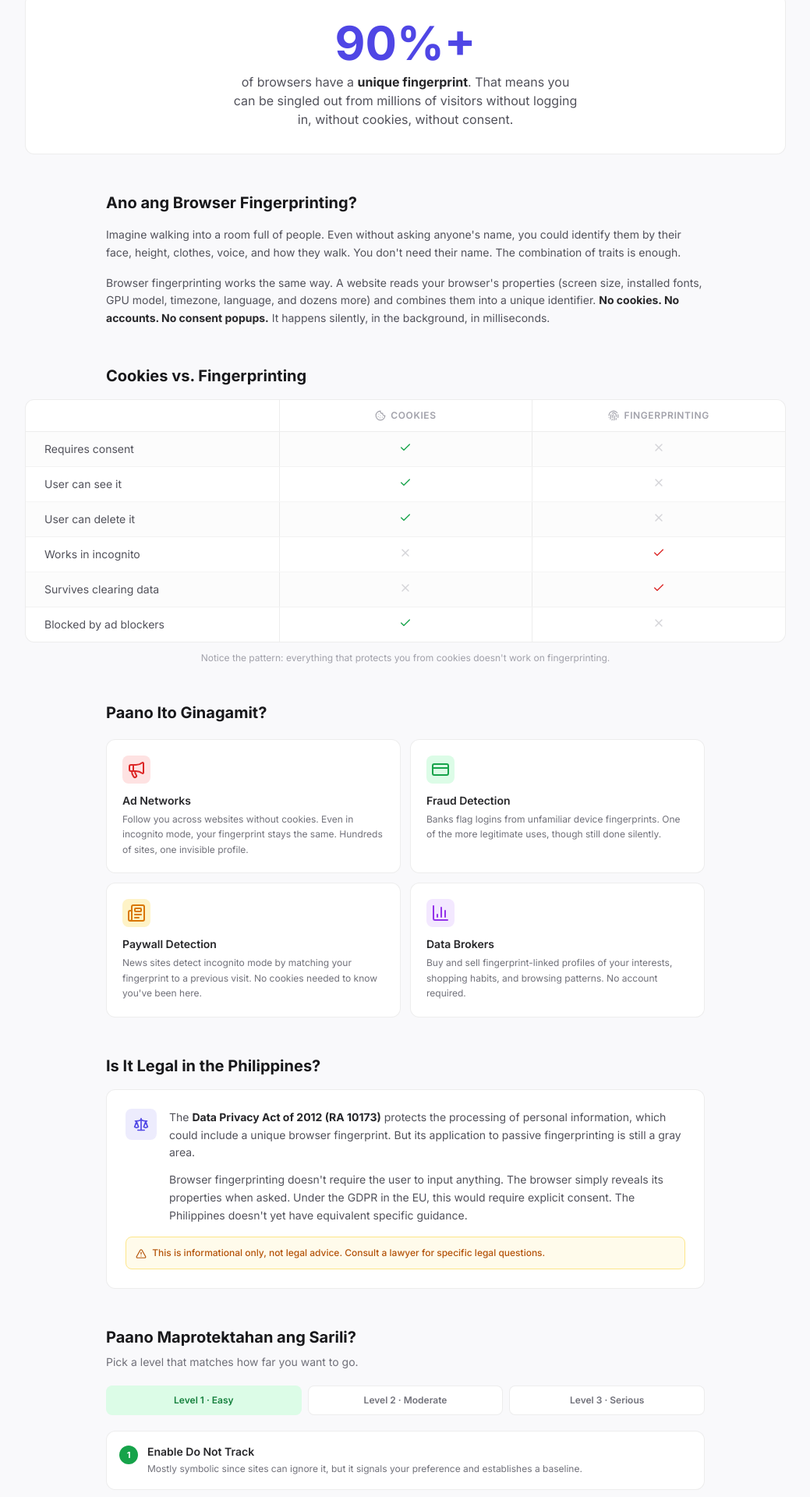
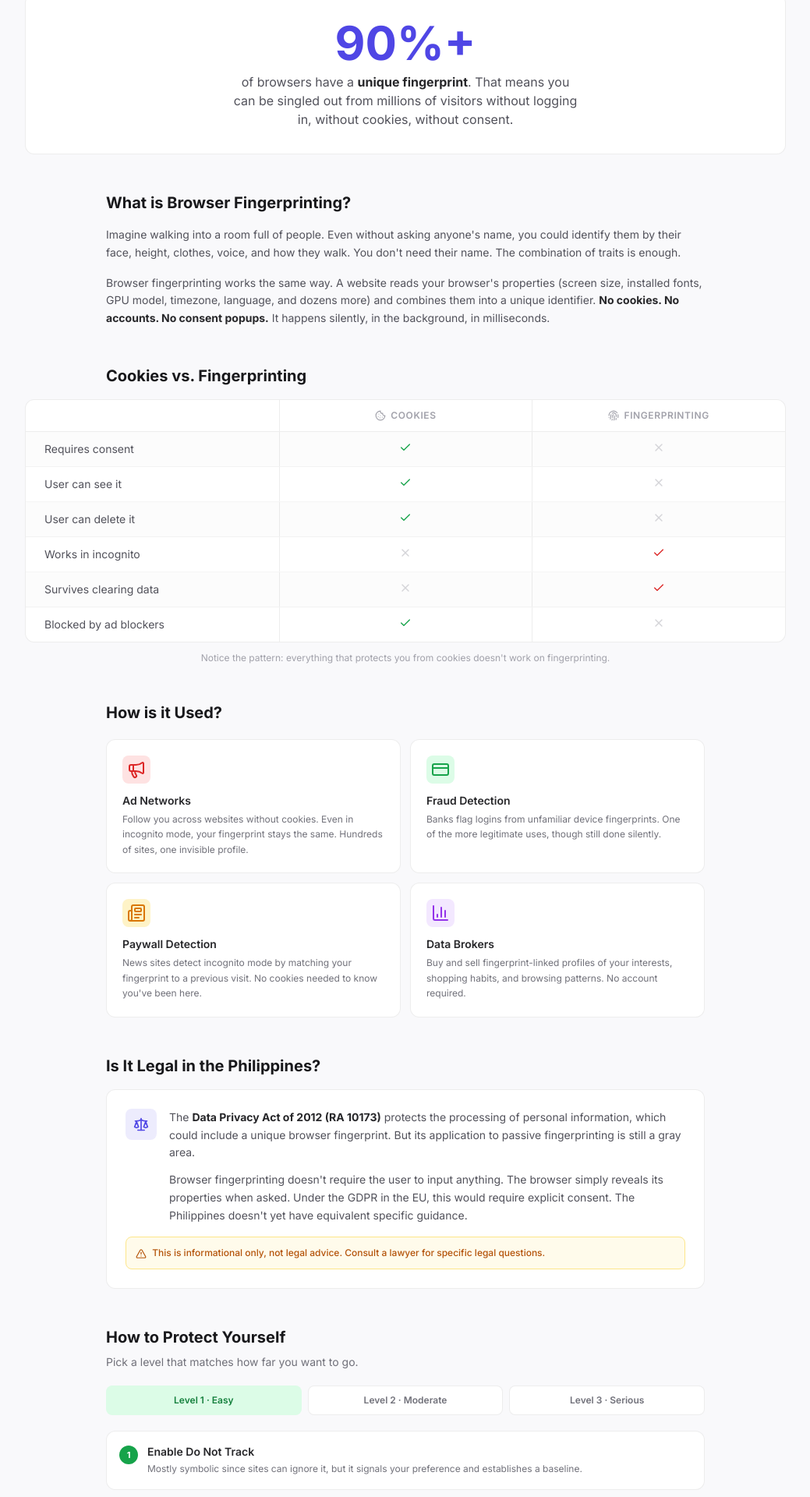
Before and after one commit to mfmadarang/bakas-vercel, a Nuxt app in the folder frontend/: page /learn in a window 1280 px wide. Shown: the part 425-2345 px from the top of the page at 78% size, without its empty margins (120-1159 px from the left). Built offline with nearby package versions, Linux system fonts and the light colour scheme.

Commit message:
change to pure english

```diff
--- a/frontend/pages/learn.vue
+++ b/frontend/pages/learn.vue
@@ -111,9 +111,9 @@ const currentLevel = computed(() => levels[activeLevel.value]);
       </div>
     </section>
 
-    <!-- ═══ Ano ang Browser Fingerprinting? ═══ -->
+    <!-- ═══ What is Browser Fingerprinting? ═══ -->
     <section class="mb-12 max-w-3xl mx-auto">
-      <h2 class="text-xl font-bold mb-4">Ano ang Browser Fingerprinting?</h2>
+      <h2 class="text-xl font-bold mb-4">What is Browser Fingerprinting?</h2>
 
       <div class="text-sm text-zinc-600 dark:text-zinc-400 space-y-4 leading-relaxed">
         <p>
@@ -184,9 +184,9 @@ const currentLevel = computed(() => levels[activeLevel.value]);
       </p>
     </section>
 
-    <!-- ═══ Paano Ito Ginagamit? ═══ -->
+    <!-- ═══ How is it Used? ═══ -->
     <section class="mb-12 max-w-3xl mx-auto">
-      <h2 class="text-xl font-bold mb-5">Paano Ito Ginagamit?</h2>
+      <h2 class="text-xl font-bold mb-5">How is it Used?</h2>
 
       <div class="grid grid-cols-1 sm:grid-cols-2 gap-3">
         <div class="rounded-xl border border-black/[0.07] dark:border-white/[0.07] bg-white dark:bg-[#111111] p-5">
@@ -268,9 +268,9 @@ const currentLevel = computed(() => levels[activeLevel.value]);
       </div>
     </section>
 
-    <!-- ═══ Paano Maprotektahan ang Sarili? ═══ -->
+    <!-- ═══ How to Protect Yourself ═══ -->
     <section class="mb-12 max-w-3xl mx-auto">
-      <h2 class="text-xl font-bold mb-2">Paano Maprotektahan ang Sarili?</h2>
+      <h2 class="text-xl font-bold mb-2">How to Protect Yourself</h2>
       <p class="text-sm text-zinc-500 dark:text-zinc-400 mb-5">
         Pick a level that matches how far you want to go.
       </p>
```
